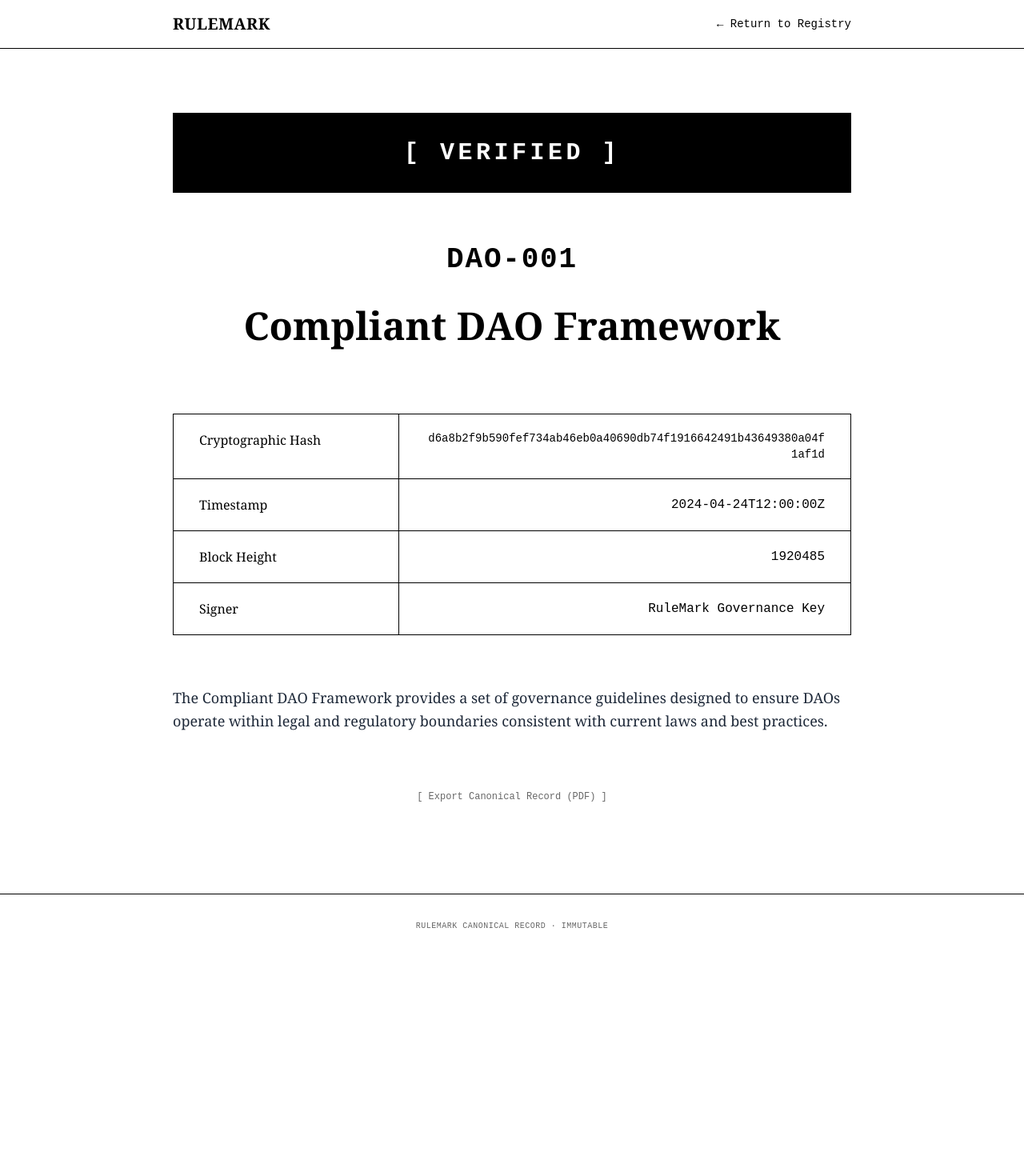
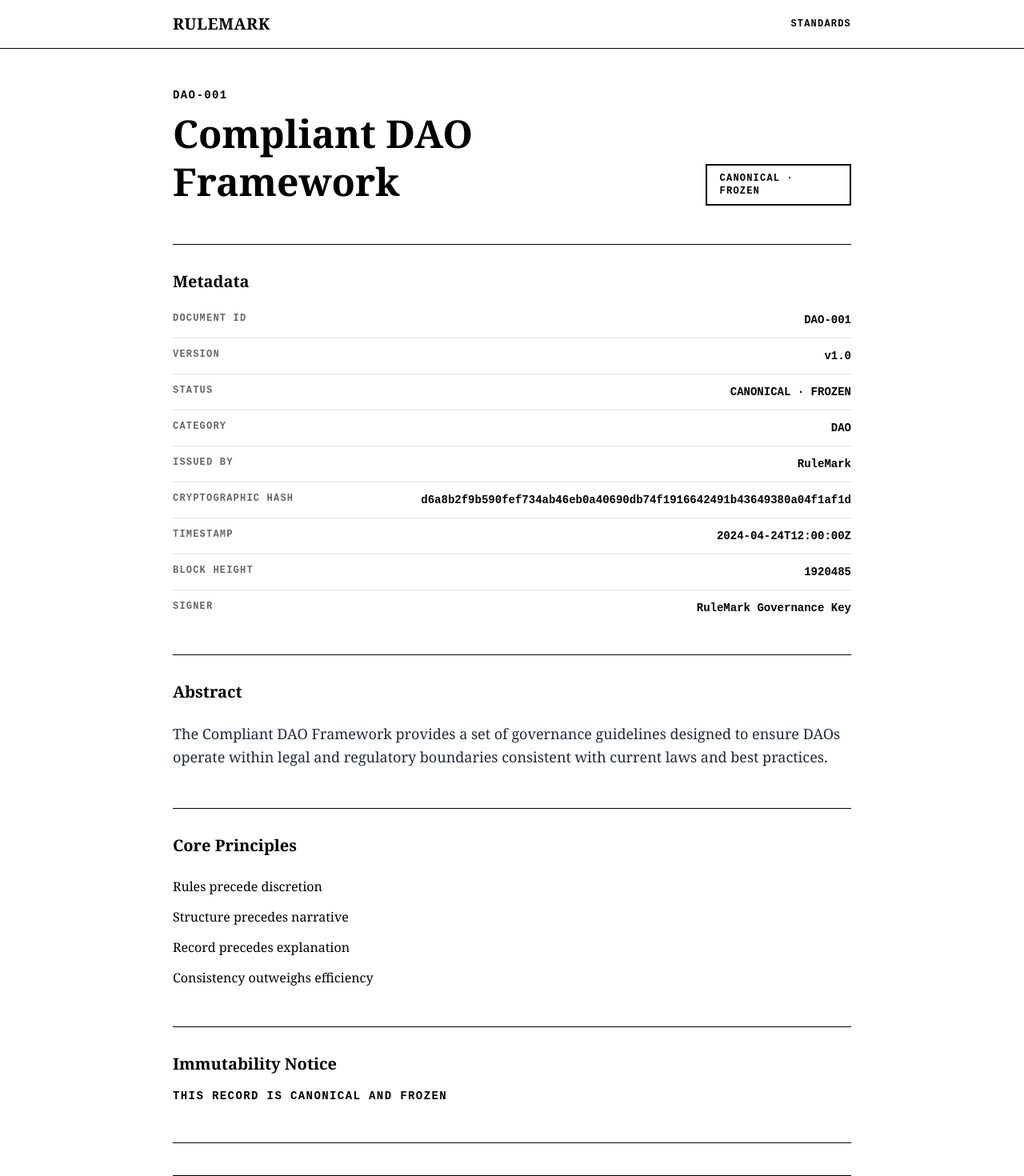
Before and after one commit to rulemark-standards/rulemark-anchor, a Next.js app: page /standards/dao-001 in a window 1280 px wide. Shown: the top 1470 px of the page at 80% size. Before the commit the page ends 1197 px from the top, so only its background shows below. Built offline with nearby package versions, Linux system fonts and the light colour scheme.

Commit message:
Unify DAO-001 into single canonical page

```diff
--- a/app/(inner)/standards/[id]/page.tsx
+++ b/app/(inner)/standards/[id]/page.tsx
@@ -1,5 +1,13 @@
 import { CanonicalCertificate } from "@/components/canonical-certificate"
 import { getStandardById } from "@/lib/standards-data"
+import Link from "next/link"
+
+const dao001Principles = [
+  "Rules precede discretion",
+  "Structure precedes narrative",
+  "Record precedes explanation",
+  "Consistency outweighs efficiency",
+]
 
 export default async function StandardDetailPage({
   params,
@@ -9,5 +17,138 @@ export default async function StandardDetailPage({
   const { id } = await params
   const standard = getStandardById(id)
 
-  return <CanonicalCertificate data={standard} returnPath="/standards" returnLabel="← Return to Registry" />
+  if (id.toLowerCase() === "dao-001" && standard) {
+    return (
+      <div className="flex min-h-screen flex-col bg-white text-black">
+        <header className="border-b border-black">
+          <div className="mx-auto flex max-w-4xl items-center justify-between px-6 py-4">
+            <Link href="/" className="font-serif text-xl font-bold tracking-wide">
+              RULEMARK
+            </Link>
+            <nav className="flex items-center gap-6 font-mono text-xs font-bold uppercase tracking-widest">
+              <Link
+                href="/standards"
+                className="no-underline hover:underline"
+                style={{ textDecoration: "none" }}
+              >
+                Standards
+              </Link>
+            </nav>
+          </div>
+        </header>
+
+        <main className="flex-1">
+          <div className="mx-auto max-w-4xl px-6 py-12">
+            <section className="mb-12">
+              <div className="flex flex-col gap-4 sm:flex-row sm:items-end sm:justify-between">
+                <div>
+                  <p className="font-mono text-sm font-bold tracking-widest">{standard.id}</p>
+                  <h1 className="mt-2 font-serif text-3xl font-bold leading-tight sm:text-5xl">{standard.title}</h1>
+                </div>
+                <span className="inline-flex items-center border-2 border-black bg-white px-4 py-2 font-mono text-xs font-bold uppercase tracking-widest">
+                  CANONICAL · FROZEN
+                </span>
+              </div>
+            </section>
+
+            <section className="mb-12 border-t border-black pt-8">
+              <h2 className="mb-6 font-serif text-xl font-bold">Metadata</h2>
+              <dl className="space-y-3">
+                <div className="flex flex-col justify-between gap-2 border-b border-neutral-200 pb-3 sm:flex-row">
+                  <dt className="font-mono text-xs font-bold uppercase tracking-widest opacity-60">Document ID</dt>
+                  <dd className="font-mono text-sm font-bold">{standard.id}</dd>
+                </div>
+                <div className="flex flex-col justify-between gap-2 border-b border-neutral-200 pb-3 sm:flex-row">
+                  <dt className="font-mono text-xs font-bold uppercase tracking-widest opacity-60">Version</dt>
+                  <dd className="font-mono text-sm font-bold">v1.0</dd>
+                </div>
+                <div className="flex flex-col justify-between gap-2 border-b border-neutral-200 pb-3 sm:flex-row">
+                  <dt className="font-mono text-xs font-bold uppercase tracking-widest opacity-60">Status</dt>
+                  <dd className="font-mono text-sm font-bold">CANONICAL · FROZEN</dd>
+                </div>
+                <div className="flex flex-col justify-between gap-2 border-b border-neutral-200 pb-3 sm:flex-row">
+                  <dt className="font-mono text-xs font-bold uppercase tracking-widest opacity-60">Category</dt>
+                  <dd className="font-mono text-sm font-bold">DAO</dd>
+                </div>
+                <div className="flex flex-col justify-between gap-2 border-b border-neutral-200 pb-3 sm:flex-row">
+                  <dt className="font-mono text-xs font-bold uppercase tracking-widest opacity-60">Issued By</dt>
+                  <dd className="font-mono text-sm font-bold">RuleMark</dd>
+                </div>
+                <div className="flex flex-col justify-between gap-2 border-b border-neutral-200 pb-3 sm:flex-row">
+                  <dt className="font-mono text-xs font-bold uppercase tracking-widest opacity-60">
+                    Cryptographic Hash
+                  </dt>
+                  <dd className="font-mono text-sm font-bold break-all">{standard.hash}</dd>
+                </div>
+                <div className="flex flex-col justify-between gap-2 border-b border-neutral-200 pb-3 sm:flex-row">
+                  <dt className="font-mono text-xs font-bold uppercase tracking-widest opacity-60">Timestamp</dt>
+                  <dd className="font-mono text-sm font-bold">{standard.timestamp}</dd>
+                </div>
+                <div className="flex flex-col justify-between gap-2 border-b border-neutral-200 pb-3 sm:flex-row">
+                  <dt className="font-mono text-xs font-bold uppercase tracking-widest opacity-60">Block Height</dt>
+                  <dd className="font-mono text-sm font-bold">{standard.blockHeight}</dd>
+                </div>
+                <div className="flex flex-col justify-between gap-2 sm:flex-row">
+                  <dt className="font-mono text-xs font-bold uppercase tracking-widest opacity-60">Signer</dt>
+                  <dd className="font-mono text-sm font-bold">{standard.signer}</dd>
+                </div>
+              </dl>
+            </section>
+
+            <section className="mb-12 border-t border-black pt-8">
+              <h2 className="mb-6 font-serif text-xl font-bold">Abstract</h2>
+              <p className="font-serif text-lg leading-relaxed text-gray-800">{standard.excerpt}</p>
+            </section>
+
+            <section className="mb-12 border-t border-black pt-8">
+              <h2 className="mb-6 font-serif text-xl font-bold">Core Principles</h2>
+              <ul className="space-y-3 font-serif text-base leading-relaxed text-black">
+                {dao001Principles.map((principle) => (
+                  <li key={principle}>{principle}</li>
+                ))}
+              </ul>
+            </section>
+
+            <section className="mb-12 border-t border-black pt-8">
+              <h2 className="mb-4 font-serif text-xl font-bold">Immutability Notice</h2>
+              <p className="font-mono text-sm font-bold uppercase tracking-widest">
+                This record is CANONICAL and FROZEN
+              </p>
+            </section>
+
+            <div className="border-t border-black pt-10">
+              <a
+                href="/downloads/dao-001.pdf"
+                download="RuleMark_DAO-001_Canonical_Record_v1.0.pdf"
+                className="block w-full"
+              >
+                <span
+                  className="block w-full border-2 border-black bg-black px-6 py-4 text-center font-mono text-sm font-bold uppercase tracking-widest text-white hover:bg-black/90"
+                >
+                  [ DOWNLOAD CANONICAL PDF ]
+                </span>
+              </a>
+            </div>
+          </div>
+        </main>
+
+        <footer
+          className="bg-white py-8 text-center"
+          style={{ borderTop: "1px solid #000" }}
+        >
+          <p className="font-mono text-[10px] uppercase tracking-wider opacity-60">
+            RuleMark Canonical Record · Immutable
+          </p>
+        </footer>
+      </div>
+    )
+  }
+
+  return (
+    <CanonicalCertificate
+      data={standard}
+      returnPath="/standards"
+      returnLabel="← Return to Registry"
+    />
+  )
 }
```
